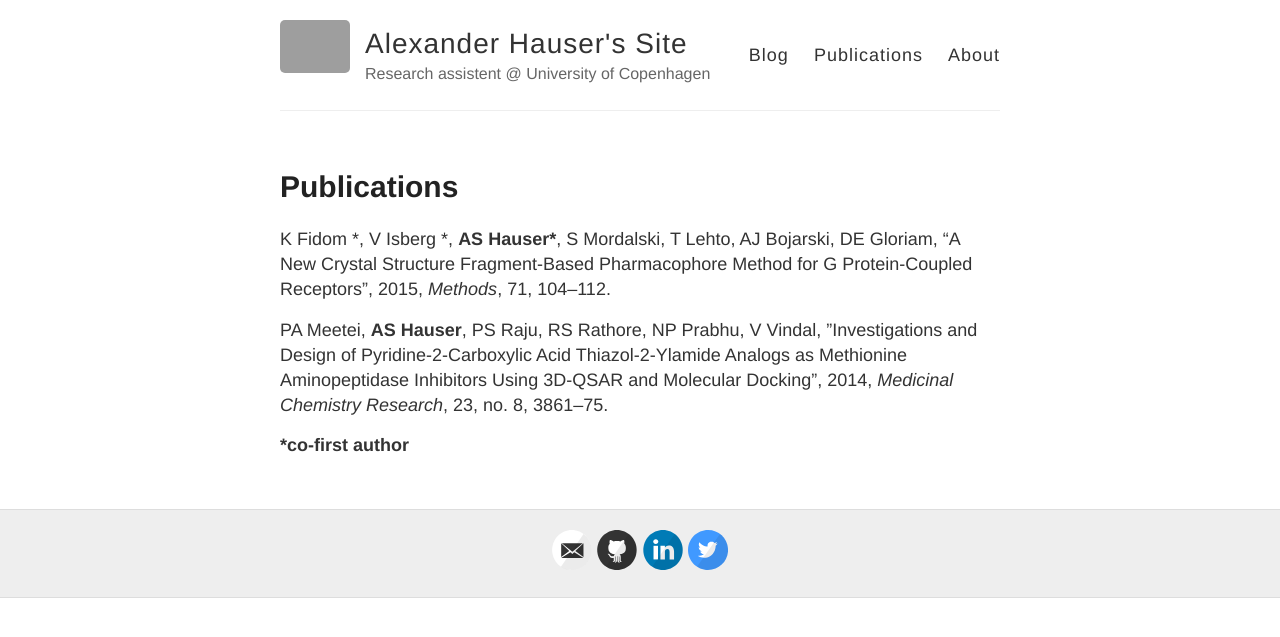
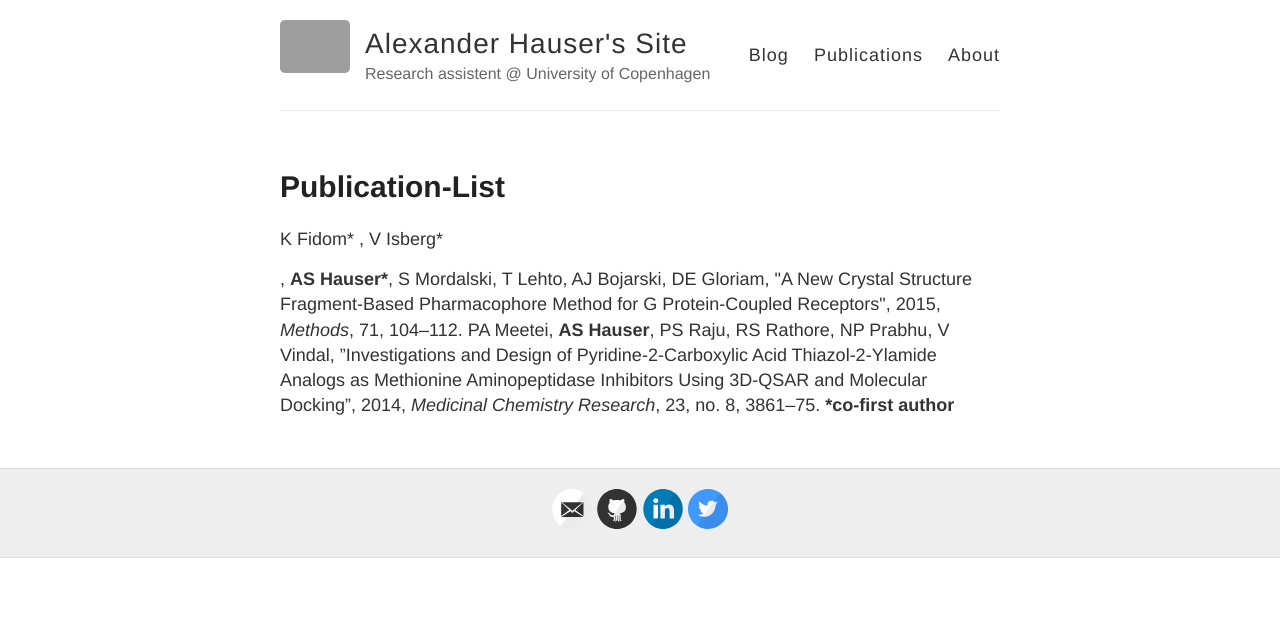
Before and after one commit to AlexanderHauser/alexanderhauser.github.io, a Jekyll site: the page built from publications.md, in a window 1280 px wide. Shown: the top 637 px of the page. Built offline with Jekyll 4.4.1, drawn with Linux system fonts in a browser that asks for light colours; Markdown is read by kramdown in place of the engine named in the settings; grey boxes are pictures that could not be loaded.

Commit message:
puiblications

```diff
--- a/publications.md
+++ b/publications.md
@@ -1,10 +1,10 @@
 ---
 layout: page
-title: Publications
+title: Publication-List
 permalink: /publications/
 ---
 
-K Fidom <sup>*</sup>, V Isberg <sup>*</sup>, <b>AS Hauser<sup>*</sup></b>, S Mordalski, T Lehto, AJ Bojarski, DE Gloriam, "A New Crystal Structure Fragment-Based Pharmacophore Method for G Protein-Coupled Receptors", 2015, <i>Methods</i>, 71, 104–112.
+<p>K Fidom<sup>* </sup>, V Isberg<sup>* </sup><p>, <b>AS Hauser<sup>*</sup></b>, S Mordalski, T Lehto, AJ Bojarski, DE Gloriam, "A New Crystal Structure Fragment-Based Pharmacophore Method for G Protein-Coupled Receptors", 2015, <i>Methods</i>, 71, 104–112.
 
 PA Meetei, <b>AS Hauser</b>, PS Raju, RS Rathore, NP Prabhu, V Vindal, ”Investigations and Design of Pyridine-2-Carboxylic Acid Thiazol-2-Ylamide Analogs as Methionine Aminopeptidase Inhibitors Using 3D-QSAR and Molecular Docking”, 2014, <i>Medicinal Chemistry Research</i>, 23, no. 8, 3861–75.
 
```
